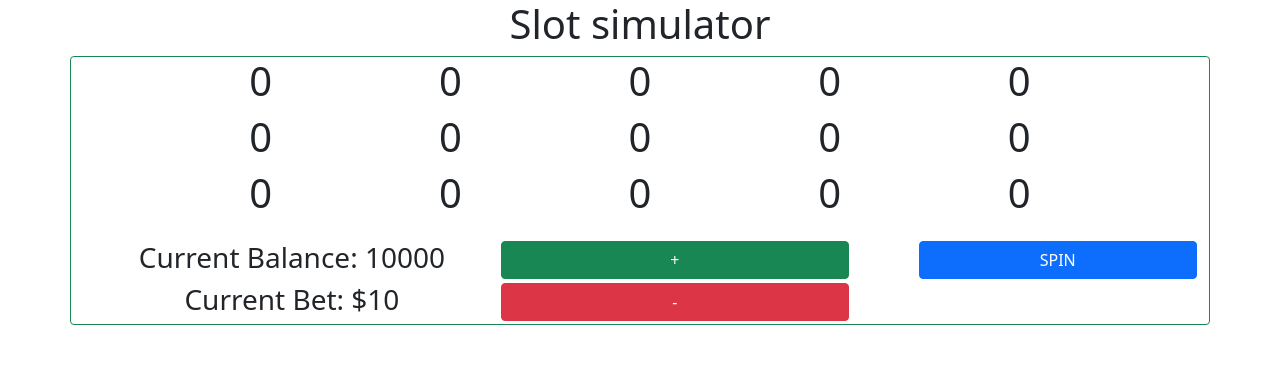
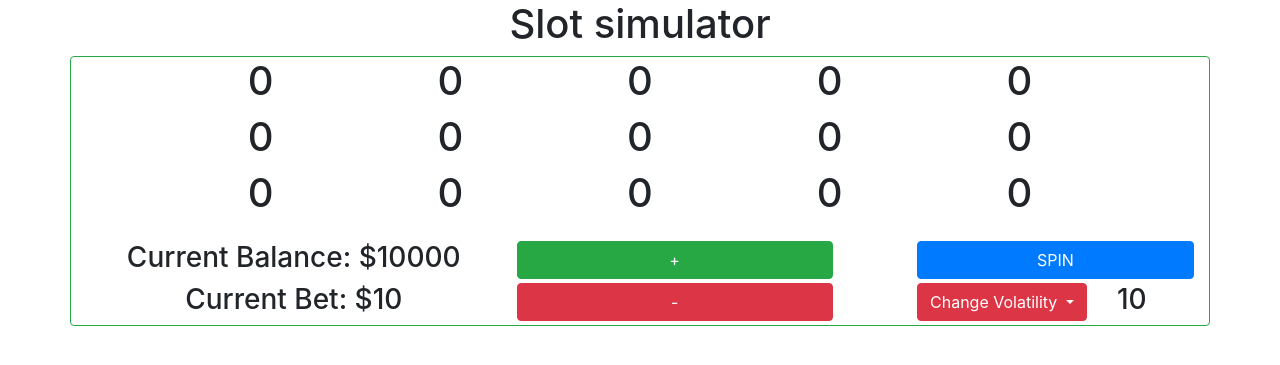
Before and after one commit to ParkerGagliano/Slot, a Python web app: template flask/templates/home.html in a window 1280 px wide. Shown: the top 365 px of the page. Run offline with Jinja, Linux system fonts and the light colour scheme; the template is opened without the code that fills it, so the values that code supplies are empty.

Commit message:
added volatility and updated bootstrap

```diff
--- a/flask/templates/home.html
+++ b/flask/templates/home.html
@@ -11,23 +11,29 @@
       <div class="row">
         <div class="col">
           <div class="row">
-            <h3 class="text-center" id="balance">Current Balance: 10000</h3>
+            <div class="col">
+              <h3 class="text-center" id="balance">Current Balance: $10000</h3>
+            </div>
           </div>
           <div class="row">
+            <div class="col">
               <h3 class="text-center" id="currentbet">Current Bet: $10</h3>
+            </div>
           </div>
         </div>
         <div class="col">
           <div class="row pb-1">
             <div class="col-sm-6 col-lg-10">
               <div class="row">
+                <div class="col">
                   <button
                     onclick="server.changeWager(1)"
                     type="button"
-                  class="btn btn-success"
+                    class="btn btn-success btn-block"
                   >
                     +
                   </button>
+                </div>
               </div>
             </div>
           </div>
@@ -35,13 +41,15 @@
           <div class="row">
             <div class="col-sm-6 col-lg-10">
               <div class="row">
+                <div class="col">
                   <button
                     onclick="server.changeWager(0)"
                     type="button"
-                  class="btn btn-danger"
+                    class="btn btn-danger btn-block"
                   >
                     -
                   </button>
+                </div>
               </div>
             </div>
           </div>
@@ -54,11 +62,56 @@
           <div class="row">
             <button
               type="button"
-              class="btn btn-primary"
+              class="btn btn-primary btn-block"
               onclick="server.spin()"
             >
               SPIN
             </button>
+          </div>
+          <div class="row mt-1">
+            <div class="col text-center pl-0">
+              <div class="btn-group">
+                <button
+                  type="button"
+                  class="btn btn-danger dropdown-toggle"
+                  data-toggle="dropdown"
+                  aria-haspopup="true"
+                  aria-expanded="false"
+                >
+                  Change Volatility
+                </button>
+                <div class="dropdown-menu">
+                  <button
+                    class="dropdown-item"
+                    id="2"
+                    onclick="server.changeVolatility(3)"
+                  >
+                    0-3
+                  </button>
+                  <button
+                    class="dropdown-item"
+                    id="5"
+                    onclick="server.changeVolatility(5)"
+                  >
+                    0-5
+                  </button>
+                  <button
+                    class="dropdown-item"
+                    id="1"
+                    onclick="server.changeVolatility(10)"
+                  >
+                    0-10
+                  </button>
+                </div>
+              </div>
+            </div>
+            <div class="col">
+              <div class="row">
+                <div class="col">
+                  <h3 id="volatility">10</h3>
+                </div>
+              </div>
+            </div>
           </div>
         </div>
       </div>
--- a/flask/templates/layout.html
+++ b/flask/templates/layout.html
@@ -7,16 +7,10 @@
 
     <!-- Bootstrap CSS -->
     <link
-      href="https://cdn.jsdelivr.net/npm/bootstrap@5.0.2/dist/css/bootstrap.min.css"
       rel="stylesheet"
-      integrity="sha384-EVSTQN3/azprG1Anm3QDgpJLIm9Nao0Yz1ztcQTwFspd3yD65VohhpuuCOmLASjC"
+      href="https://cdn.jsdelivr.net/npm/bootstrap@4.4.1/dist/css/bootstrap.min.css"
+      integrity="sha384-Vkoo8x4CGsO3+Hhxv8T/Q5PaXtkKtu6ug5TOeNV6gBiFeWPGFN9MuhOf23Q9Ifjh"
       crossorigin="anonymous"
-    />
-
-    <link
-      rel="stylesheet"
-      type="text/css"
-      href="{{ url_for('static', filename='main.css') }}"
     />
 
     {% if title%}
@@ -32,8 +26,18 @@
       {% block content %}{% endblock %}
     </div>
     <script
-      src="https://cdn.jsdelivr.net/npm/bootstrap@5.0.2/dist/js/bootstrap.bundle.min.js"
-      integrity="sha384-MrcW6ZMFYlzcLA8Nl+NtUVF0sA7MsXsP1UyJoMp4YLEuNSfAP+JcXn/tWtIaxVXM"
+      src="https://code.jquery.com/jquery-3.4.1.slim.min.js"
+      integrity="sha384-J6qa4849blE2+poT4WnyKhv5vZF5SrPo0iEjwBvKU7imGFAV0wwj1yYfoRSJoZ+n"
+      crossorigin="anonymous"
+    ></script>
+    <script
+      src="https://cdn.jsdelivr.net/npm/popper.js@1.16.0/dist/umd/popper.min.js"
+      integrity="sha384-Q6E9RHvbIyZFJoft+2mJbHaEWldlvI9IOYy5n3zV9zzTtmI3UksdQRVvoxMfooAo"
+      crossorigin="anonymous"
+    ></script>
+    <script
+      src="https://cdn.jsdelivr.net/npm/bootstrap@4.4.1/dist/js/bootstrap.min.js"
+      integrity="sha384-wfSDF2E50Y2D1uUdj0O3uMBJnjuUD4Ih7YwaYd1iqfktj0Uod8GCExl3Og8ifwB6"
       crossorigin="anonymous"
     ></script>
   </body>
```
Also changed, not shown: flask/Test.py (deleted, +0 -44 lines), flask/slotsite.py (+23 -5 lines), oldBaseGame/Game.py (renamed from Game.py), oldBaseGame/main.py (renamed from main.py). Lines whose indentation alone changed are shown as unchanged.
